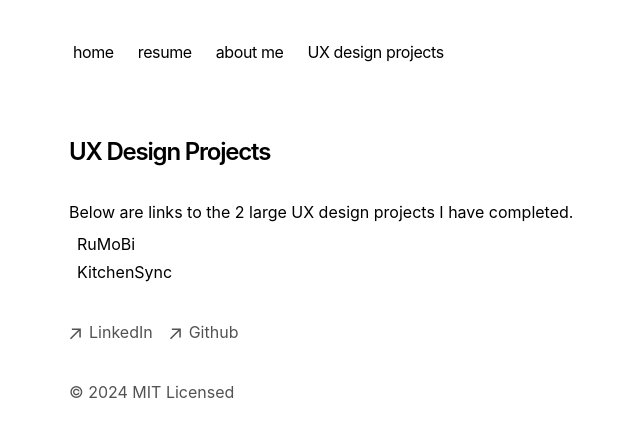
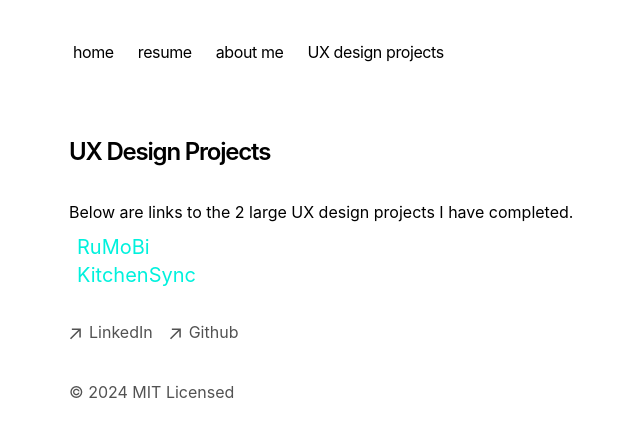
Before and after one commit to tara-morin/website, a Next.js app: page /ux in a window 1280 px wide. Shown: the top 436 px of the page, without its empty margins (283-923 px from the left). Built offline with nearby package versions, Linux system fonts and the light colour scheme.

Commit message:
font color

```diff
--- a/app/global.css
+++ b/app/global.css
@@ -148,3 +148,9 @@ table {
 .title {
   text-wrap: balance;
 }
+
+.text-color {
+  color: rgb(0, 241, 221);
+  /* Set the desired color */
+  font-size: 20px;
+}
--- a/app/ux/page.tsx
+++ b/app/ux/page.tsx
@@ -13,7 +13,7 @@ export default function Page() {
         </p>
 
           <a
-            className="flex items-center transition-all hover:text-neutral-800 dark:hover:text-neutral-100"
+            className="text-color"
             rel="noopener noreferrer"
             href="https://sites.google.com/view/rumobi/home"
           >
@@ -23,7 +23,7 @@ export default function Page() {
 
 
           <a
-            className="flex items-center transition-all hover:text-neutral-800 dark:hover:text-neutral-100"
+            className="text-color"
             rel="noopener noreferrer"
             href="https://sites.google.com/view/teamchimps/home"
           >
```
